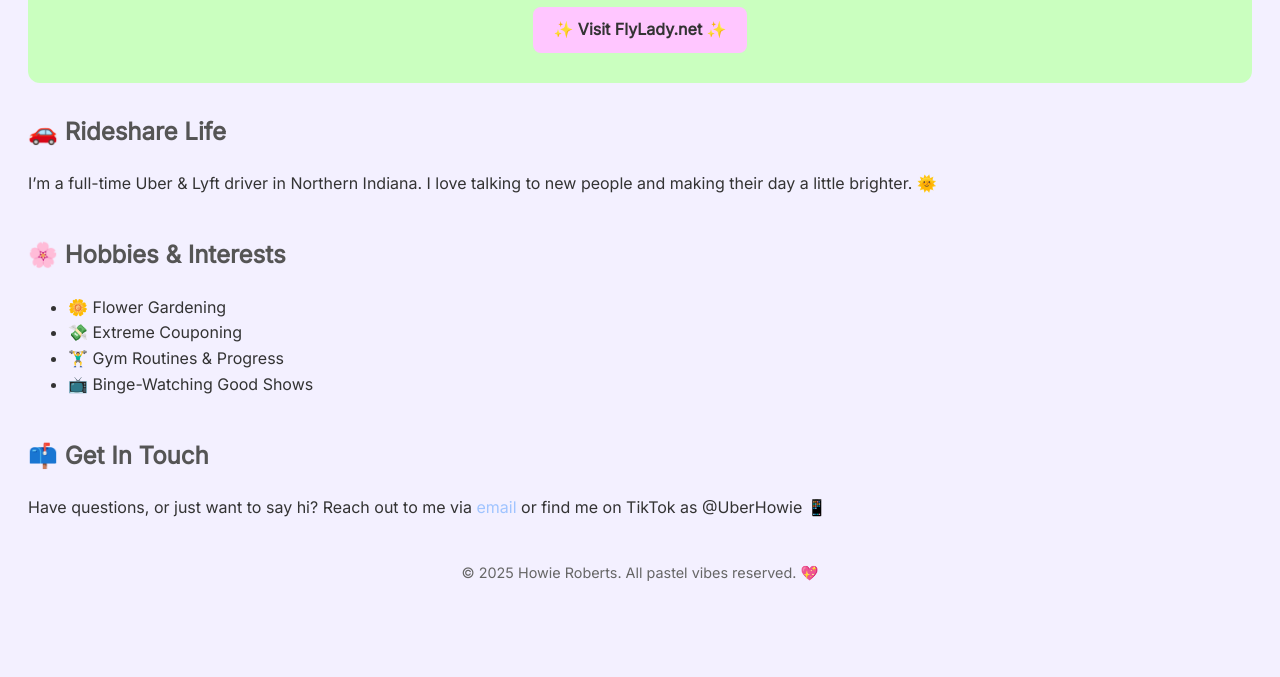
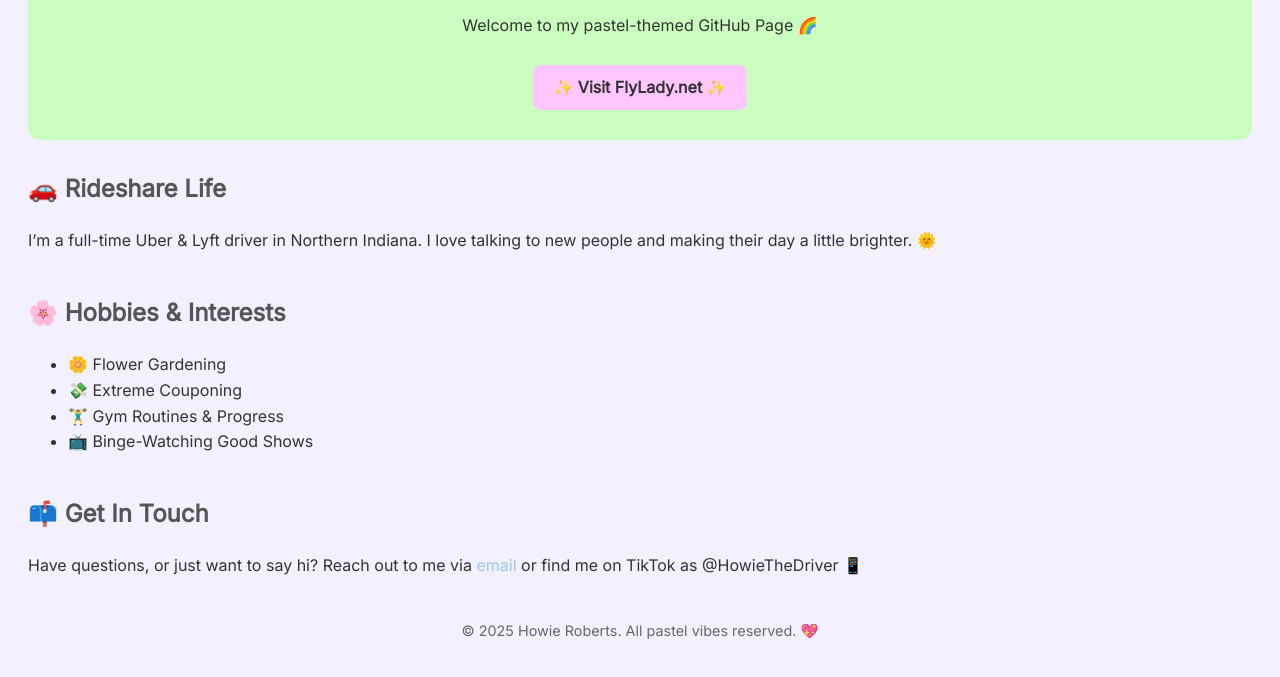
Before and after one commit to halsurpal/howieroberts.github.io, a plain HTML site: page index.html in a window 1280 px wide. Shown: the part 125-802 px from the top of the page. Drawn offline with Linux system fonts and the light colour scheme.

Commit message:
Update index.html

```diff
--- a/index.html
+++ b/index.html
@@ -70,6 +70,7 @@ footer {
 <body>
   <header>
     <h1>Hi, I'm Howie! 👋</h1>
+    <p>Welcome to my pastel-themed GitHub Page 🌈</p>
     <a href="https://www.flylady.net/" target="_blank" class="button">✨ Visit FlyLady.net ✨</a>
   </header>  <section>
     <h2>🚗 Rideshare Life</h2>
@@ -84,7 +85,7 @@ footer {
     </ul>
   </section>  <section>
     <h2>📫 Get In Touch</h2>
-    <p>Have questions, or just want to say hi? Reach out to me via <a href="mailto:howie.roberts.amazon@gmail.com">email</a> or find me on TikTok as @UberHowie 📱</p>
+    <p>Have questions, or just want to say hi? Reach out to me via <a href="mailto:howie@example.com">email</a> or find me on TikTok as @HowieTheDriver 📱</p>
   </section>  <footer>
     <p>&copy; 2025 Howie Roberts. All pastel vibes reserved. 💖</p>
   </footer>
```
